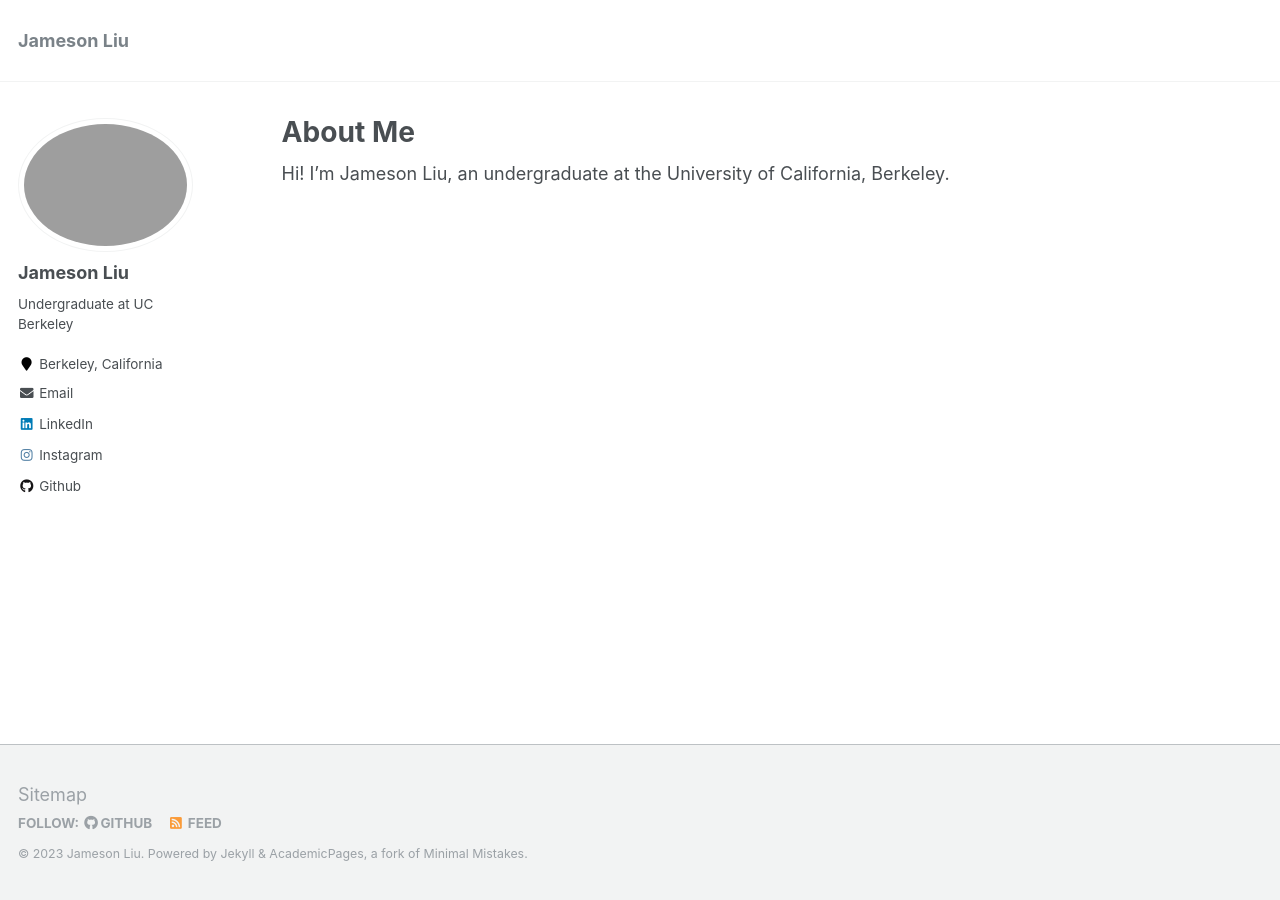
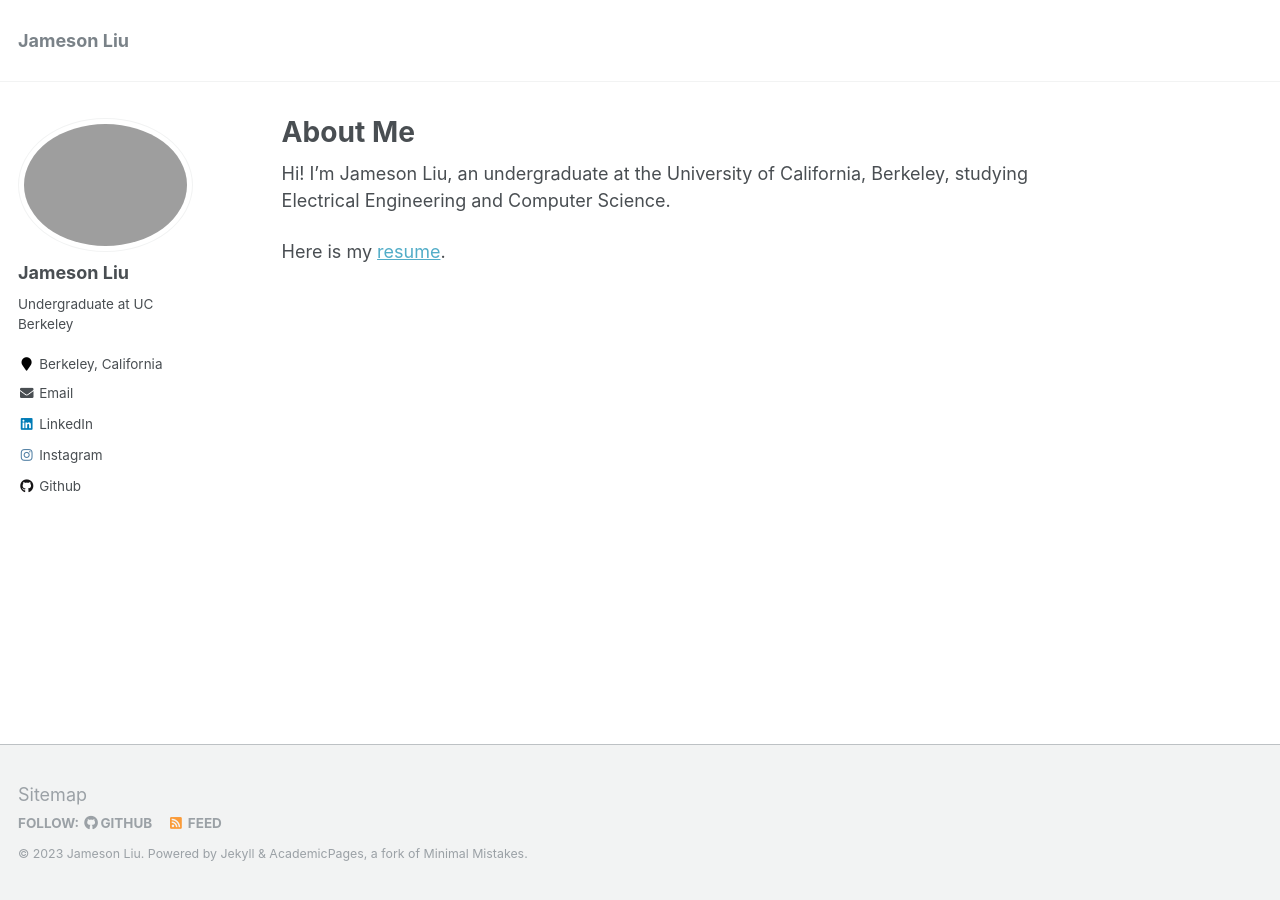
Before and after one commit to Jameson-L/Jameson-L.github.io, a Jekyll site: the page built from _pages/about.md, in a window 1280 px wide. Built offline with Jekyll 4.4.1, drawn with Linux system fonts in a browser that asks for light colours.

Commit message:
resume test

```diff
--- a/CNAME
+++ /dev/null
@@ -1 +0,0 @@
-jamesonliu.com
--- a/_config.yml
+++ b/_config.yml
@@ -11,7 +11,7 @@ title                    : "Jameson Liu"
 title_separator          : "-"
 name                     : &name "Jameson Liu"
 description              : &description "Undergraduate at UC Berkeley"
-url                      : https://jamesonliu.com # the base hostname & protocol for your site e.g. "https://mmistakes.github.io"
+url                      : https://jameson-l.github.io # the base hostname & protocol for your site e.g. "https://mmistakes.github.io"
 baseurl                  : "" # the subpath of your site, e.g. "/blog"
 repository               : "Jameson-L/jameson-l.github.io"
 teaser                   :  # filename of teaser fallback teaser image placed in /images/, .e.g. "500x300.png"
--- a/_pages/about.md
+++ b/_pages/about.md
@@ -8,4 +8,6 @@ redirect_from:
   - /about.html
 ---
 
-Hi! I'm Jameson Liu, an undergraduate at the University of California, Berkeley.
+Hi! I'm Jameson Liu, an undergraduate at the University of California, Berkeley, studying Electrical Engineering and Computer Science.
+
+Here is my [resume](https:://jameson-l.github.io/files/resume/).
```
Also changed, not shown: 1 other file.
